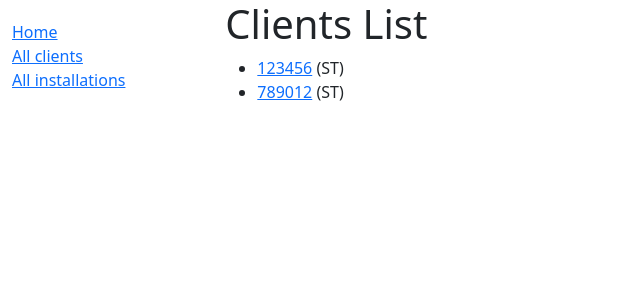
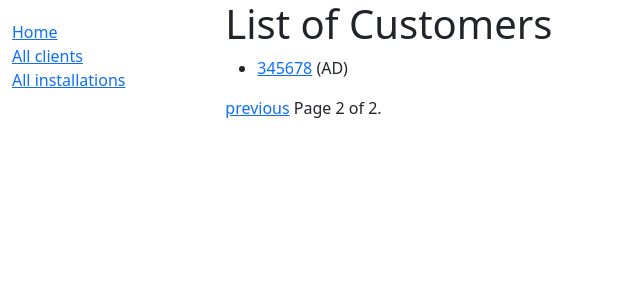
Before and after one commit to Ohmtimize/WebOhm, a Django app: page /ohmtimize/clients/?page=2 in a window 1280 px wide. Shown: the top 300 px of the page, without its empty margins (0-640 px from the left). Run offline with Django 4.2, Linux system fonts and the light colour scheme; data comes from the database, SQL or seed files in the repository; both versions use the stored data as it was after the commit.

Commit message:
added installations list and detailed pages

```diff
--- a/ohm/ohmtimize/models.py
+++ b/ohm/ohmtimize/models.py
@@ -14,6 +14,8 @@ class Installation(models.Model):
         unique=True,
         help_text='Enter installation address'
     )
+
+    postcode = models.CharField(max_length=4, help_text='Enter postcode', default='0000')
 
     date = models.DateField(null=True, blank=True)
 
--- a/ohm/ohmtimize/templates/base_generic.html
+++ b/ohm/ohmtimize/templates/base_generic.html
@@ -22,11 +22,29 @@
             <ul class="sidebar-nav">
               <li><a href="{% url 'index' %}">Home</a></li>
               <li><a href="{% url 'clients' %}">All clients</a></li>
-              <li><a href="">All installations</a></li>
+              <li><a href="{% url 'installations' %}">All installations</a></li>
             </ul>
           {% endblock %}
         </div>
-        <div class="col-sm-10 ">{% block content %}{% endblock %}</div>
+        <div class="col-sm-10 ">{% block content %}{% endblock %}
+          {% block pagination %}
+          {% if is_paginated %}
+          <div class="pagination">
+              <span class="page-links">
+                  {% if page_obj.has_previous %}
+                      <a href="{{ request.path }}?page={{ page_obj.previous_page_number }}">previous</a>
+                  {% endif %}
+                  <span class="page-current">
+                      Page {{ page_obj.number }} of {{ page_obj.paginator.num_pages }}.
+                  </span>
+                  {% if page_obj.has_next %}
+                      <a href="{{ request.path }}?page={{ page_obj.next_page_number }}">next</a>
+                  {% endif %}
+              </span>
+            </div>
+          </div>
+          {% endif %}
+          {% endblock %}
       </div>
     </div>
 
--- a/ohm/ohmtimize/templates/ohmtimize/client_detail.html
+++ b/ohm/ohmtimize/templates/ohmtimize/client_detail.html
@@ -1,10 +1,9 @@
 {% extends "base_generic.html" %}
 
 {% block content %}
-  <h1>Title: {{ book.title }}</h1>
+  <h1>Customer: {{ client.customerNumber }}</h1>
 
   <p><strong>Customer Number:</strong> <a href="">{{ client.customerNumber }}</a></p>
-  <!-- author detail link not yet defined -->
   <p><strong>Member type:</strong> {{ client.memberType }}</p>
 
 {% endblock %}
--- a/ohm/ohmtimize/templates/ohmtimize/client_list.html
+++ b/ohm/ohmtimize/templates/ohmtimize/client_list.html
@@ -1,7 +1,7 @@
 {% extends "base_generic.html" %}
 
 {% block content %}
-  <h1>Clients List</h1>
+  <h1>List of Customers</h1>
   {% if client_list %}
     <ul>
       {% for client in client_list %}
--- a/ohm/ohmtimize/urls.py
+++ b/ohm/ohmtimize/urls.py
@@ -5,4 +5,6 @@ urlpatterns = [
     path('', views.index, name='index'),
     path('clients/', views.ClientsListView.as_view(), name='clients'),
     path('clients/<int:pk>/', views.ClientDetailView.as_view(), name='client-detail'),
+    path('installations/', views.InstallationListView.as_view(), name='installations'),
+    path('installations/<int:pk>/', views.InstallationDetailView.as_view(), name='installation-detail'),
 ]
--- a/ohm/ohmtimize/views.py
+++ b/ohm/ohmtimize/views.py
@@ -21,9 +21,20 @@ def index(request):
 
 class ClientsListView(generic.ListView):
     model = Client
+    paginate_by = 2
     # filter a subset of results to show:
     context_object_name = 'client_list'
-    queryset = Client.objects.filter(memberType='ST')[:5] # Get 5 clients with standard membership
+    #queryset = Client.objects.filter(memberType='ST')[:5] # Get 5 clients with standard membership
+    queryset = Client.objects.all()
 
 class ClientDetailView(generic.DetailView):
     model = Client
+
+class InstallationListView(generic.ListView):
+    model = Installation
+    paginate_by = 5
+    context_object_name = 'installation_list'
+    queryset = Installation.objects.all()
+
+class InstallationDetailView(generic.DetailView):
+    model = Installation
```
Also changed, not shown: ohm/ohmtimize/templates/ohmtimize/installation_detail.html (added, +9 -0 lines), ohm/ohmtimize/templates/ohmtimize/installation_list.html (added, +17 -0 lines), ohm/db.sqlite3, ohm/ohmtimize/migrations/0003_installation_postcode.py (added).
